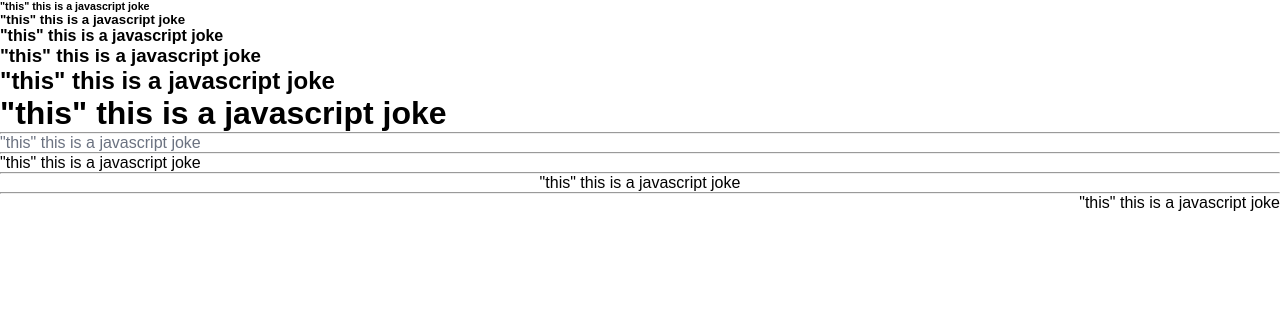
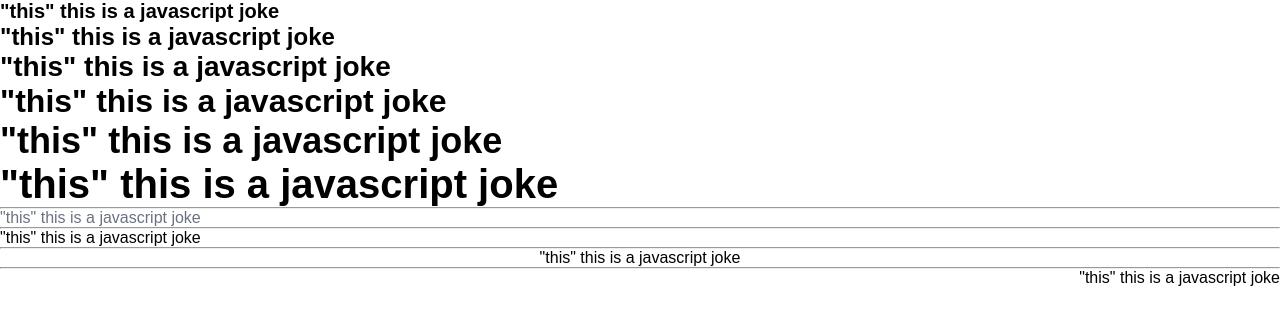
Before and after one commit to MiheerTamkhane/Crystal-components, a plain HTML site: page text_utilities/text.html in a window 1280 px wide. Drawn offline with Linux system fonts and the light colour scheme.

```diff
--- a/text_utilities/text.css
+++ b/text_utilities/text.css
@@ -12,3 +12,22 @@
 .ct-text-end {
   text-align: end;
 }
+
+.ct-h1 {
+  font-size: 2.5rem;
+}
+.ct-h2 {
+  font-size: 2.25rem;
+}
+.ct-h3 {
+  font-size: 2rem;
+}
+.ct-h4 {
+  font-size: 1.75rem;
+}
+.ct-h5 {
+  font-size: 1.5rem;
+}
+.ct-h6 {
+  font-size: 1.25rem;
+}
--- a/text_utilities/text.html
+++ b/text_utilities/text.html
@@ -8,12 +8,12 @@
     <link rel="stylesheet" href="./text.css" />
   </head>
   <body>
-    <h6>"this" this is a javascript joke</h6>
-    <h5>"this" this is a javascript joke</h5>
-    <h4>"this" this is a javascript joke</h4>
-    <h3>"this" this is a javascript joke</h3>
-    <h2>"this" this is a javascript joke</h2>
-    <h1>"this" this is a javascript joke</h1>
+    <h6 class="ct-h6">"this" this is a javascript joke</h6>
+    <h5 class="ct-h5">"this" this is a javascript joke</h5>
+    <h4 class="ct-h4">"this" this is a javascript joke</h4>
+    <h3 class="ct-h3">"this" this is a javascript joke</h3>
+    <h2 class="ct-h2">"this" this is a javascript joke</h2>
+    <h1 class="ct-h1">"this" this is a javascript joke</h1>
     <hr />
     <p class="ct-text-gray">"this" this is a javascript joke</p>
     <hr />
```
Also changed, not shown: navbar/nav.css (+14 -8 lines), navbar/nav.html (+2 -4 lines).
